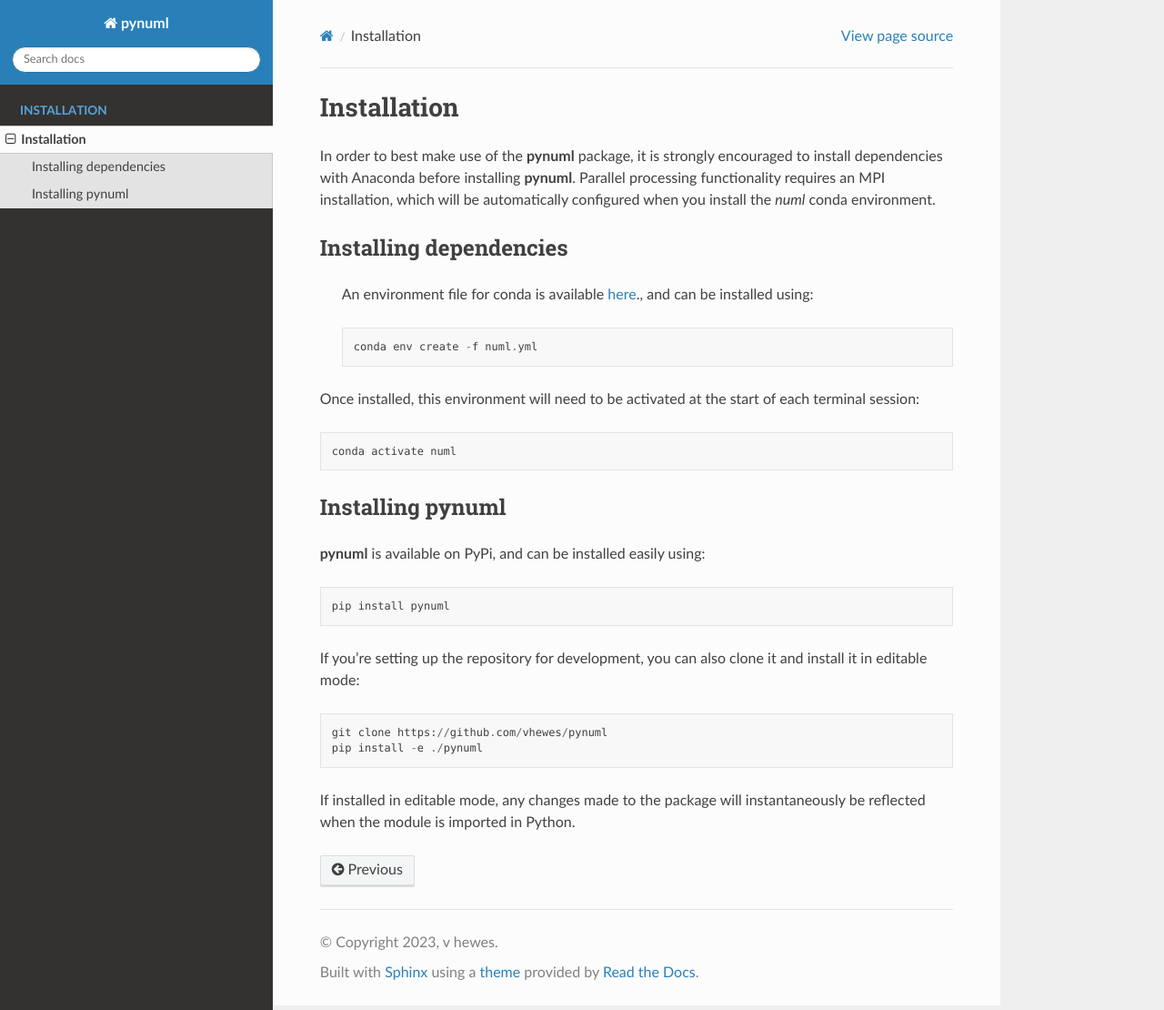
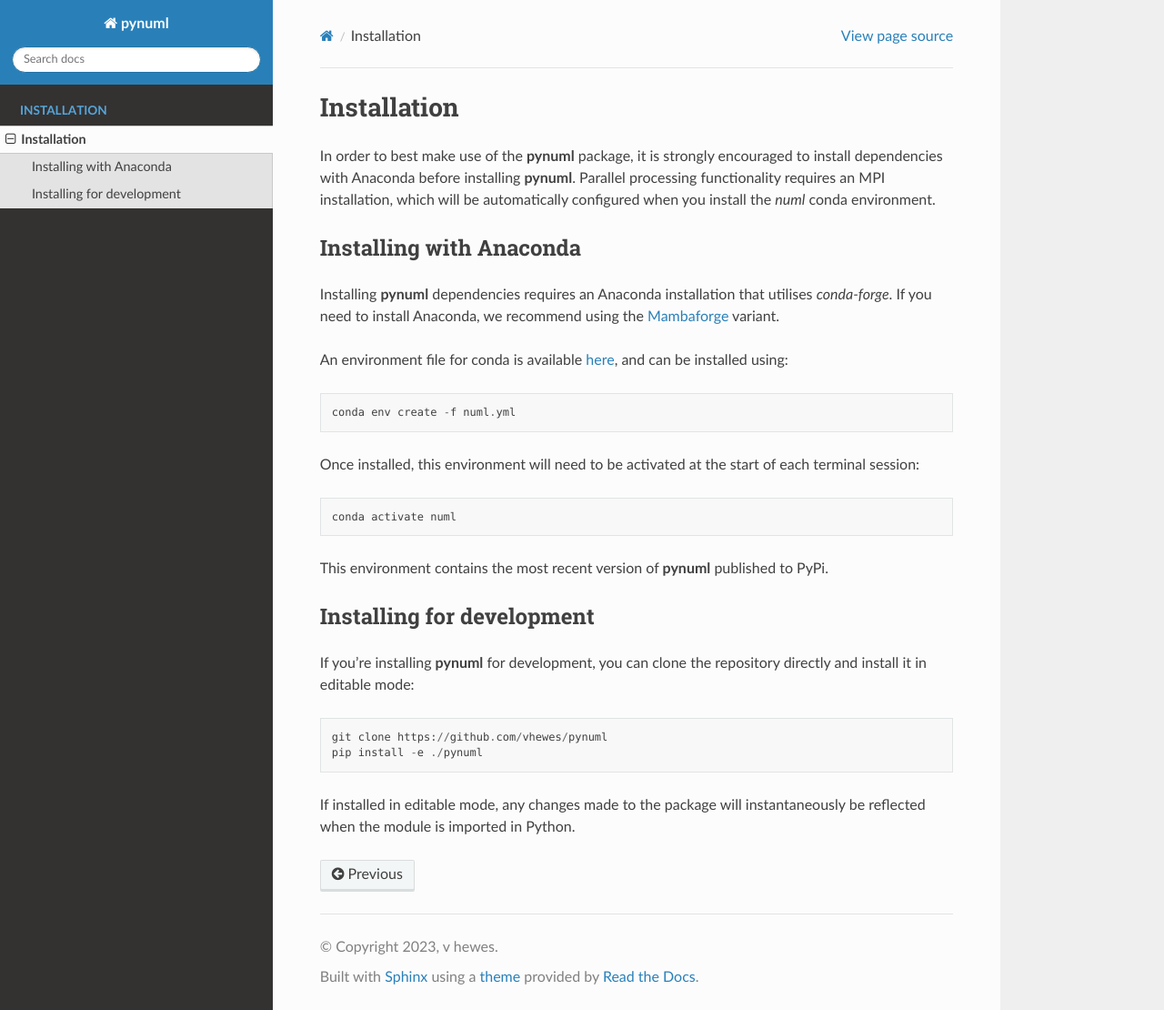
Before and after one commit to nugraph/pynuml, a Sphinx documentation site: the page built from docs/install/installation.rst, in a window 1280 px wide and 1110 px high. Shown: the whole window at 91% size. Built offline with Sphinx 7.4.7 and the Read the Docs theme 2.0.0, drawn with Linux system fonts in a browser that asks for light colours.

Commit message:
update documentation

```diff
--- a/docs/install/installation.rst
+++ b/docs/install/installation.rst
@@ -3,10 +3,12 @@ Installation
 
 In order to best make use of the **pynuml** package, it is strongly encouraged to install dependencies with Anaconda before installing **pynuml**. Parallel processing functionality requires an MPI installation, which will be automatically configured when you install the `numl` conda environment.
 
-Installing dependencies
------------------------
+Installing with Anaconda
+------------------------
 
- An environment file for conda is available `here`_., and can be installed using::
+Installing **pynuml** dependencies requires an Anaconda installation that utilises `conda-forge`. If you need to install Anaconda, we recommend using the `Mambaforge`_ variant.
+
+An environment file for conda is available `here`_, and can be installed using::
 
     conda env create -f numl.yml
 
@@ -14,16 +16,15 @@ Once installed, this environment will need to be activated at the start of each
 
     conda activate numl
 
+.. _Mambaforge: https://github.com/conda-forge/miniforge#mambaforge
 .. _here: https://raw.githubusercontent.com/vhewes/numl-docker/main/numl.yml
 
-Installing pynuml
------------------
+This environment contains the most recent version of **pynuml** published to PyPi.
 
-**pynuml** is available on PyPi, and can be installed easily using::
+Installing for development
+--------------------------
 
-    pip install pynuml
-
-If you're setting up the repository for development, you can also clone it and install it in editable mode::
+If you're installing **pynuml** for development, you can clone the repository directly and install it in editable mode::
 
     git clone https://github.com/vhewes/pynuml
     pip install -e ./pynuml
```
